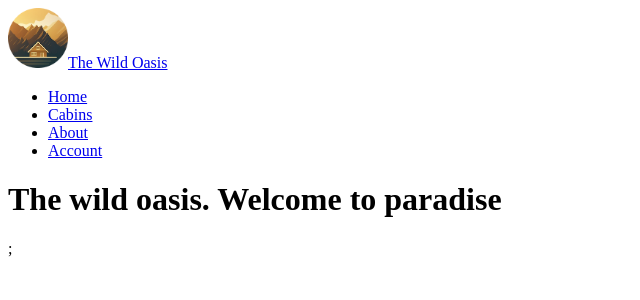
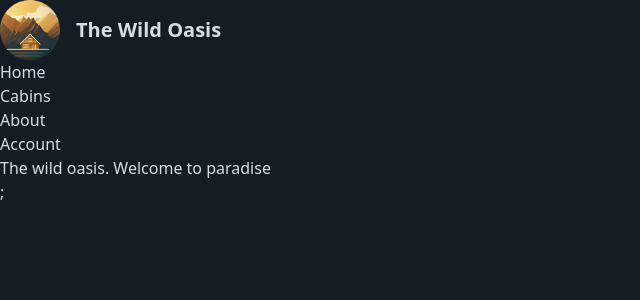
Before and after one commit to rafsun-riad/learning_nextjs, a Next.js app: page / in a window 1280 px wide. Shown: the top 300 px of the page, without its empty margins (0-640 px from the left). Built offline with nearby package versions, Linux system fonts and the light colour scheme.

Commit message:
working with tailwindcss

```diff
--- a/app/_styles/globals.css
+++ b/app/_styles/globals.css
@@ -1,7 +1,7 @@
 @tailwind base;
 @tailwind components;
 @tailwind utilities;
-
+/*
 @layer components {
   .spinner {
     margin: 3.2rem auto 1.6rem;
@@ -30,10 +30,10 @@
   }
 }
 
-/* For data picker */
+/* For data picker
 .rdp {
   --rdp-cell-size: 32px !important;
   --rdp-accent-color: theme('colors.accent.500') !important;
   --rdp-background-color: theme('colors.accent.600') !important;
   margin: 0 !important;
-}
+} */
--- a/app/layout.js
+++ b/app/layout.js
@@ -1,5 +1,6 @@
 import Logo from '@/app/_components/Logo';
 import Navigation from '@/app/_components/Navigation';
+import '@/app/_styles/globals.css';
 
 export const metadata = {
   title: 'The Wild Oasis',
@@ -8,7 +9,7 @@
 export default function RootLayout({ children }) {
   return (
     <html lang="en">
-      <body>
+      <body className=" bg-primary-950 text-primary-100 min-h-screen">
         <header>
           <Logo />
           <Navigation />
--- a/tailwind.config.js
+++ b/tailwind.config.js
@@ -1,15 +1,39 @@
 /** @type {import('tailwindcss').Config} */
 module.exports = {
   content: [
-    "./pages/**/*.{js,ts,jsx,tsx,mdx}",
-    "./components/**/*.{js,ts,jsx,tsx,mdx}",
-    "./app/**/*.{js,ts,jsx,tsx,mdx}",
+    './pages/**/*.{js,ts,jsx,tsx,mdx}',
+    './components/**/*.{js,ts,jsx,tsx,mdx}',
+    './app/**/*.{js,ts,jsx,tsx,mdx}',
   ],
   theme: {
     extend: {
       colors: {
-        background: "var(--background)",
-        foreground: "var(--foreground)",
+        primary: {
+          50: '#E1E8EF',
+          100: '#D4DEE7',
+          200: '#B7C7D7',
+          300: '#99B0C7',
+          400: '#7C99B6',
+          500: '#5E82A6',
+          600: '#4C6B8A',
+          700: '#3C546C',
+          800: '#2C3D4F',
+          900: '#1B2631',
+          950: '#141C24',
+        },
+        accent: {
+          50: '#FAF5F0',
+          100: '#F4ECE1',
+          200: '#E8D6BF',
+          300: '#DDC2A2',
+          400: '#D2AF84',
+          500: '#C69963',
+          600: '#B78343',
+          700: '#926835',
+          800: '#6C4D28',
+          900: '#4B351B',
+          950: '#382814',
+        },
       },
     },
   },
```
Also changed, not shown: package.json (+6 -5 lines), 1 other file (tests, documents, lock files or other folders).
